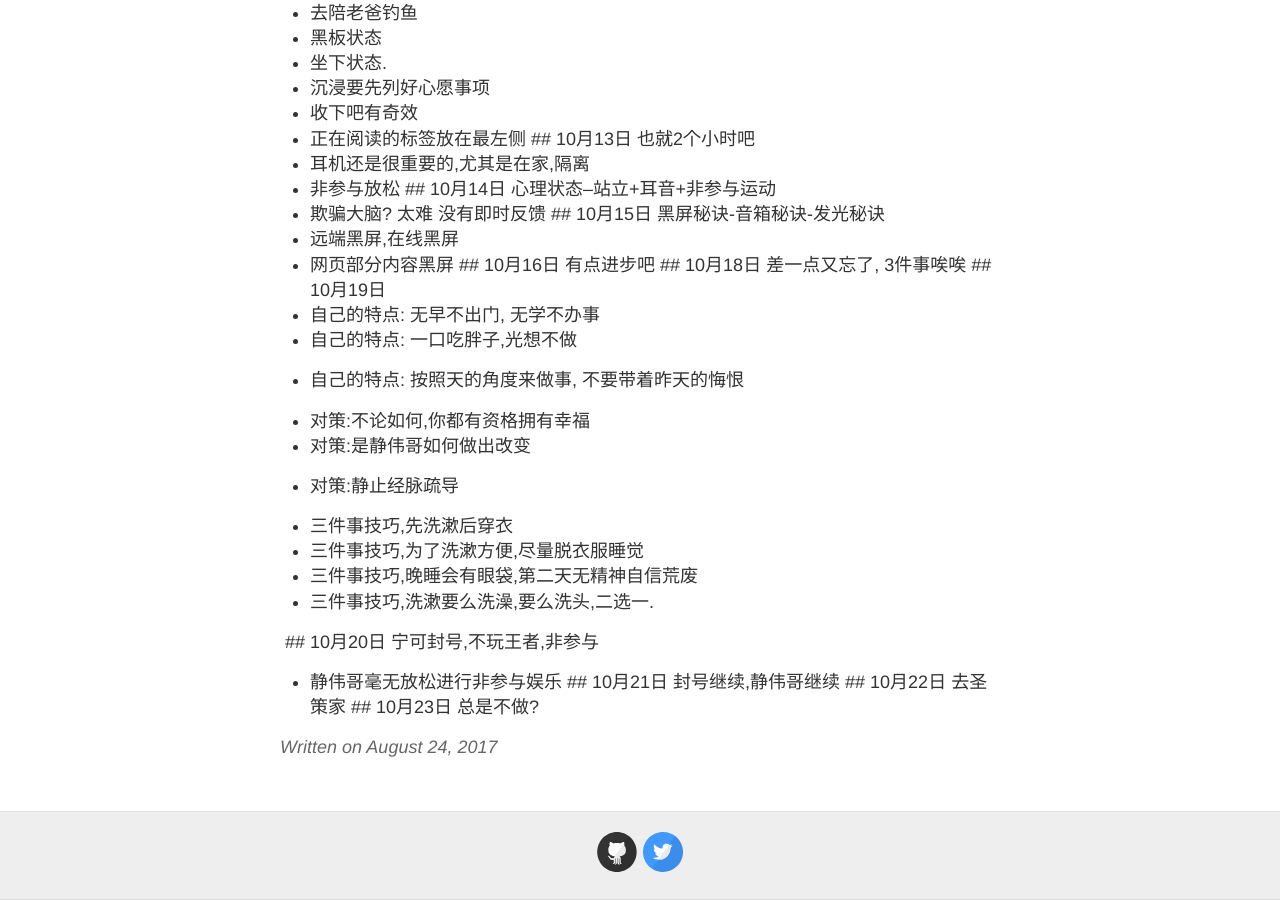
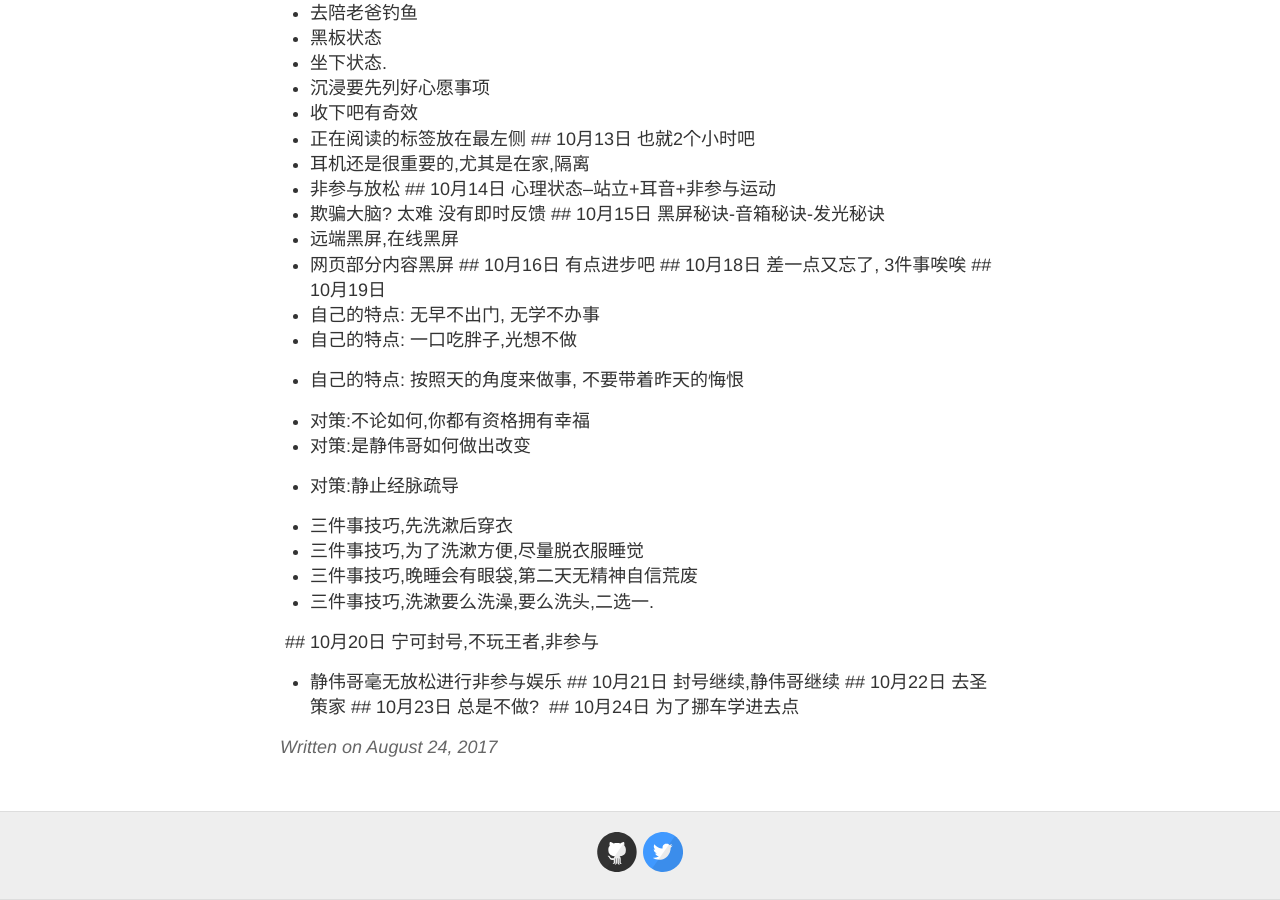
Before and after one commit to evelol/zzx_blog, a Jekyll site: the page built from _posts/2017-08-24-Ok.md, in a window 1280 px wide and 900 px high, scrolled down 5132 px. Built offline with Jekyll 4.4.1, drawn with Linux system fonts in a browser that asks for light colours; our own code applies the rules of GitHub Pages for plain Markdown files.

Commit message:
Update 2017-08-24-Ok.md

```diff
--- a/_posts/2017-08-24-Ok.md
+++ b/_posts/2017-08-24-Ok.md
@@ -162,3 +162,4 @@ q## 24日,昨天搞了搞linux，用了下deepin
  ## 10月21日 封号继续,静伟哥继续
  ## 10月22日 去圣策家
  ## 10月23日 总是不做?
+  ## 10月24日 为了挪车学进去点
```
